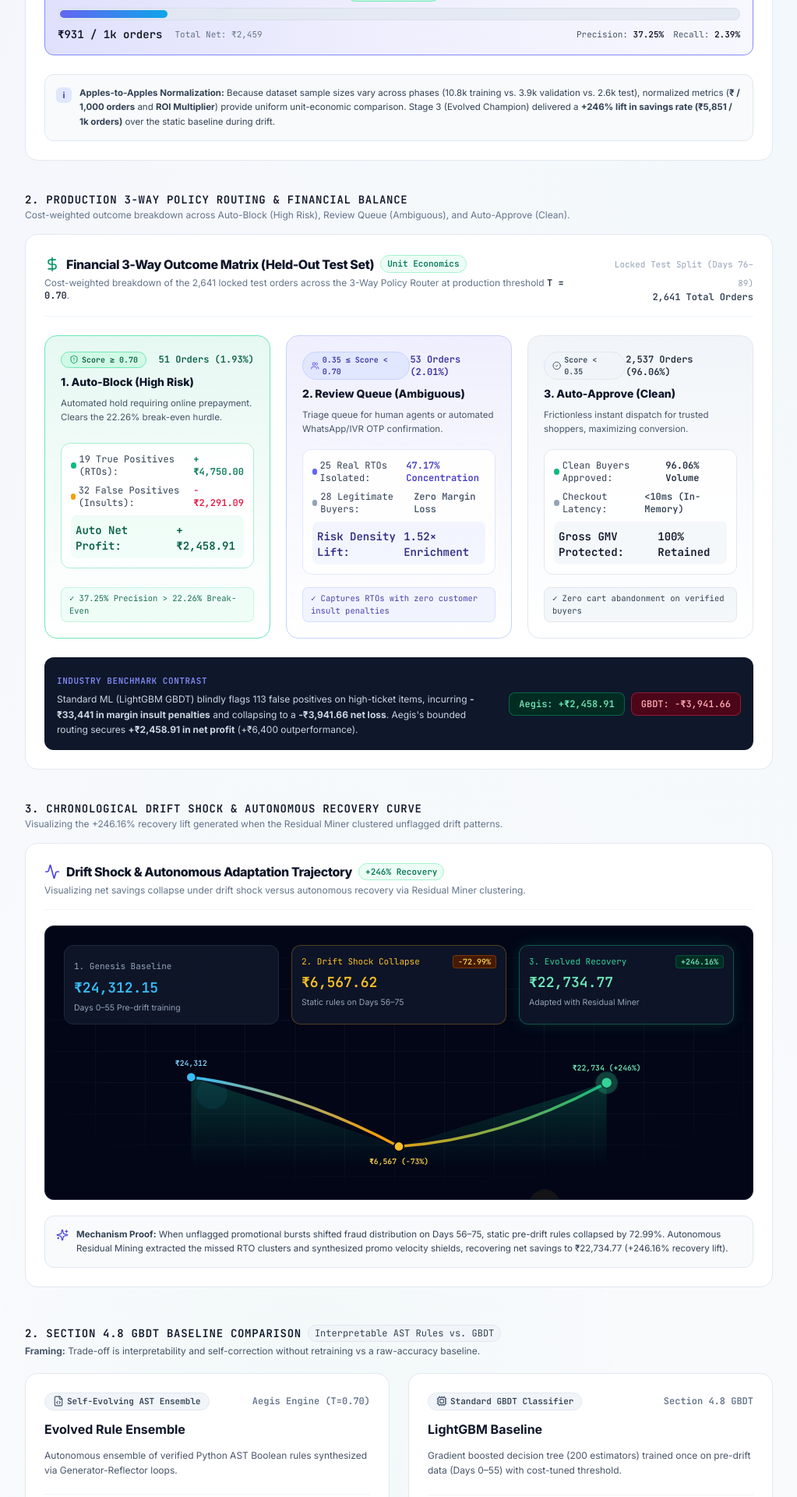
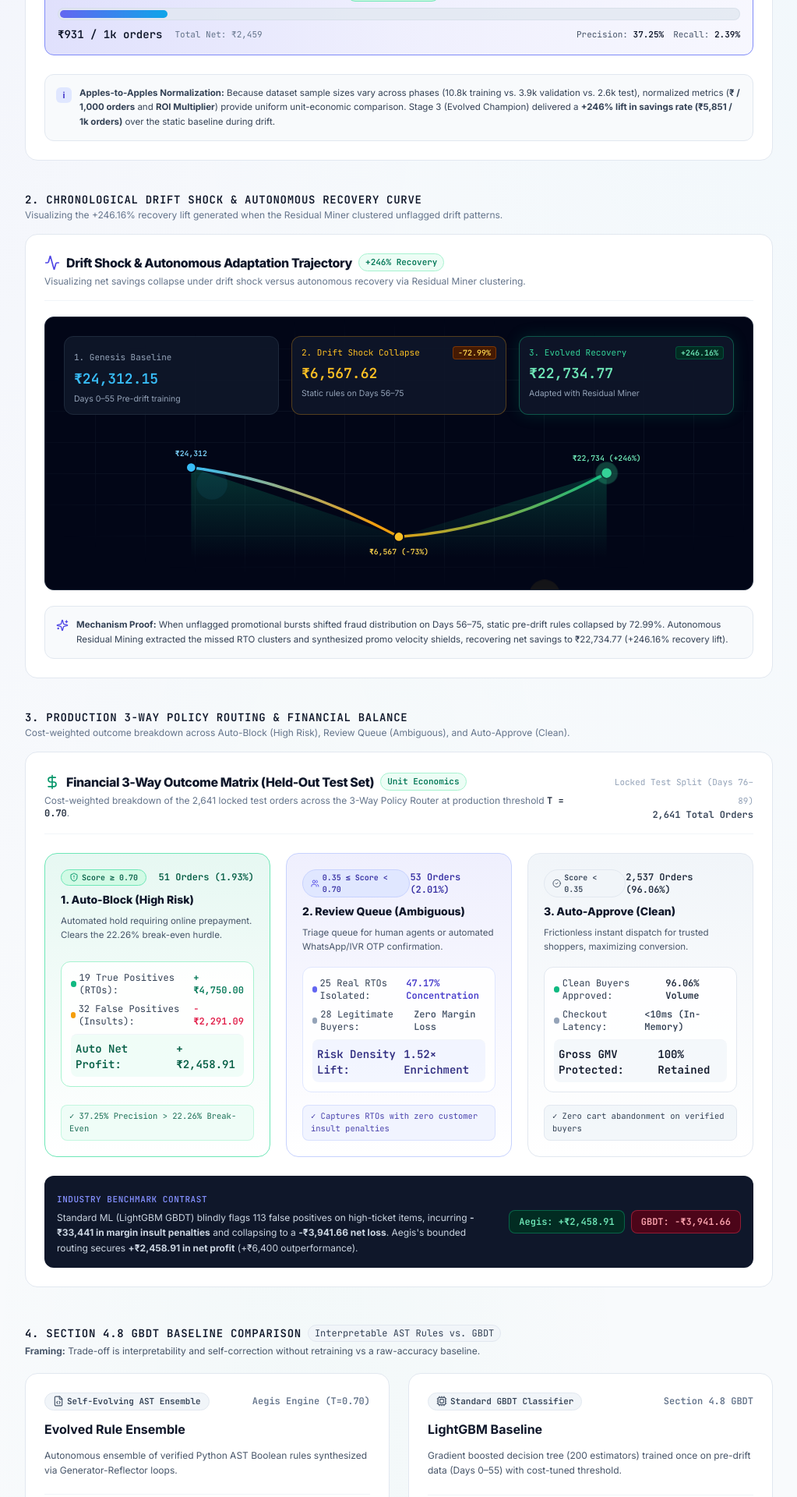
Before and after one commit to MOHILMANDAPE15/Razorpay_buildathon, a Next.js app in the folder frontend/: page /shadow-control in a window 1280 px wide. Shown: the part 897-2817 px from the top of the page at 78% size, without its empty margins (248-1271 px from the left). Built offline with nearby package versions, Linux system fonts and the light colour scheme; no server answers.

Commit message:
feat(ui): reorder shadow-control sections, make Python rule code scrollable, and embed charts on overview page

```diff
--- a/frontend/src/app/page.tsx
+++ b/frontend/src/app/page.tsx
@@ -29,6 +29,8 @@ import {
 } from 'lucide-react';
 import { fetchBenchmarkSummary, BenchmarkSummaryResponse } from '@/lib/api';
 import ArchitectureDiagram from '@/components/ArchitectureDiagram';
+import { LifecycleBarChart } from '@/components/charts/LifecycleBarChart';
+import { TrajectoryLineChart } from '@/components/charts/TrajectoryLineChart';
 
 export default function HomePage() {
   const [summary, setSummary] = useState<BenchmarkSummaryResponse | null>(null);
@@ -373,6 +375,12 @@ export default function HomePage() {
         )}
       </div>
 
+      {/* Visual Evolutionary Lifecycle & Unit Economics Chart */}
+      <LifecycleBarChart />
+
+      {/* Visual Drift Shock & Autonomous Recovery Trajectory Curve */}
+      <TrajectoryLineChart />
+
       {/* 5. Interactive Macro Loss Pool & Unit Economics Visualizer */}
       <div className="p-6 sm:p-8 rounded-3xl border border-slate-200 bg-white shadow-xs space-y-6">
         <div className="flex flex-col sm:flex-row sm:items-center justify-between gap-3 border-b border-slate-100 pb-5">
--- a/frontend/src/app/shadow-control/page.tsx
+++ b/frontend/src/app/shadow-control/page.tsx
@@ -82,11 +82,25 @@ export default function ShadowControlPage() {
         <LifecycleBarChart />
       </div>
 
-      {/* 2. Financial 3-Way Outcome Matrix */}
+      {/* 2. Drift Shock & Recovery Trajectory Curve */}
       <div>
         <div className="mb-4">
           <h2 className="text-sm font-bold text-slate-900 uppercase tracking-wider font-mono">
-            2. Production 3-Way Policy Routing & Financial Balance
+            2. Chronological Drift Shock & Autonomous Recovery Curve
+          </h2>
+          <p className="text-xs text-slate-500 mt-0.5">
+            Visualizing the +246.16% recovery lift generated when the Residual Miner clustered unflagged drift patterns.
+          </p>
+        </div>
+
+        <TrajectoryLineChart />
+      </div>
+
+      {/* 3. Financial 3-Way Outcome Matrix */}
+      <div>
+        <div className="mb-4">
+          <h2 className="text-sm font-bold text-slate-900 uppercase tracking-wider font-mono">
+            3. Production 3-Way Policy Routing & Financial Balance
           </h2>
           <p className="text-xs text-slate-500 mt-0.5">
             Cost-weighted outcome breakdown across Auto-Block (High Risk), Review Queue (Ambiguous), and Auto-Approve (Clean).
@@ -96,26 +110,12 @@ export default function ShadowControlPage() {
         <FinancialOutcomeMatrix />
       </div>
 
-      {/* 3. Drift Shock & Recovery Trajectory Curve */}
-      <div>
-        <div className="mb-4">
-          <h2 className="text-sm font-bold text-slate-900 uppercase tracking-wider font-mono">
-            3. Chronological Drift Shock & Autonomous Recovery Curve
-          </h2>
-          <p className="text-xs text-slate-500 mt-0.5">
-            Visualizing the +246.16% recovery lift generated when the Residual Miner clustered unflagged drift patterns.
-          </p>
-        </div>
-
-        <TrajectoryLineChart />
-      </div>
-
-      {/* 3. Section 4.8 LightGBM Baseline Comparison (Neutral Framing) */}
+      {/* 4. Section 4.8 LightGBM Baseline Comparison (Neutral Framing) */}
       <div className="space-y-5 pt-2">
         <div>
           <div className="flex items-center gap-2">
             <h2 className="text-sm font-bold text-slate-900 uppercase tracking-wider font-mono">
-              2. Section 4.8 GBDT Baseline Comparison
+              4. Section 4.8 GBDT Baseline Comparison
             </h2>
             <span className="text-xs px-2 py-0.5 rounded-full bg-slate-100 text-slate-700 border border-slate-200 font-mono">
               Interpretable AST Rules vs. GBDT
--- a/frontend/src/components/charts/DiscoveredClustersBarChart.tsx
+++ b/frontend/src/components/charts/DiscoveredClustersBarChart.tsx
@@ -228,7 +228,7 @@ export function DiscoveredClustersBarChart({
                         {hyp.gate_verdict} ({actualRealizedSavings >= 0 ? `+₹${actualRealizedSavings.toLocaleString('en-IN')}` : `-₹${Math.abs(actualRealizedSavings).toLocaleString('en-IN')}`})
                       </span>
                     </div>
-                    <div className="text-[11px] text-slate-300 bg-slate-950/80 p-2 rounded-lg border border-slate-800 line-clamp-2 overflow-hidden">
+                    <div className="text-[11px] text-slate-200 bg-slate-950 p-2.5 rounded-lg border border-slate-800 max-h-24 overflow-x-auto overflow-y-auto whitespace-pre font-mono scrollbar-thin select-text">
                       {hyp.rule_code}
                     </div>
                   </div>
```
